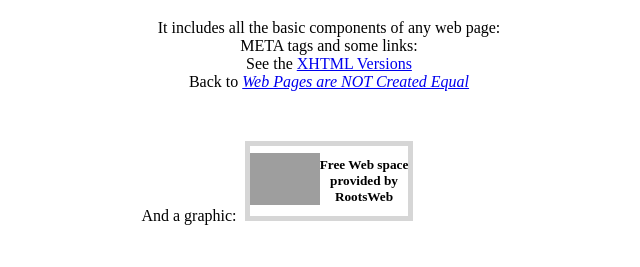
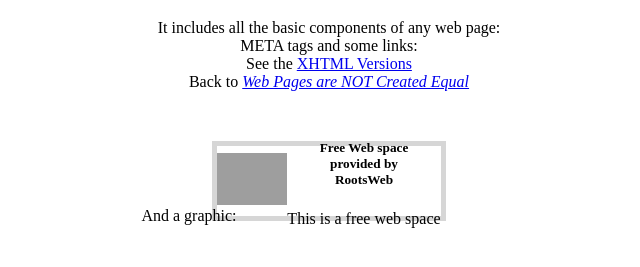
Before and after one commit to Tanglingmule/P, a plain HTML site: page index.html in a window 1280 px wide. Shown: the part 61-328 px from the top of the page, without its empty margins (311-951 px from the left). Drawn offline with Linux system fonts and the light colour scheme; grey boxes are pictures that could not be loaded.

Commit message:
aogdwghakgd

```diff
--- a/index.html
+++ b/index.html
@@ -17,6 +17,7 @@
             </div>
             <div>
                 <h5>Free Web space<br>provided by<br>RootsWeb</h5>
+                <p>This is a free web space</p>
             </div>
         </div>
     </div>
```
